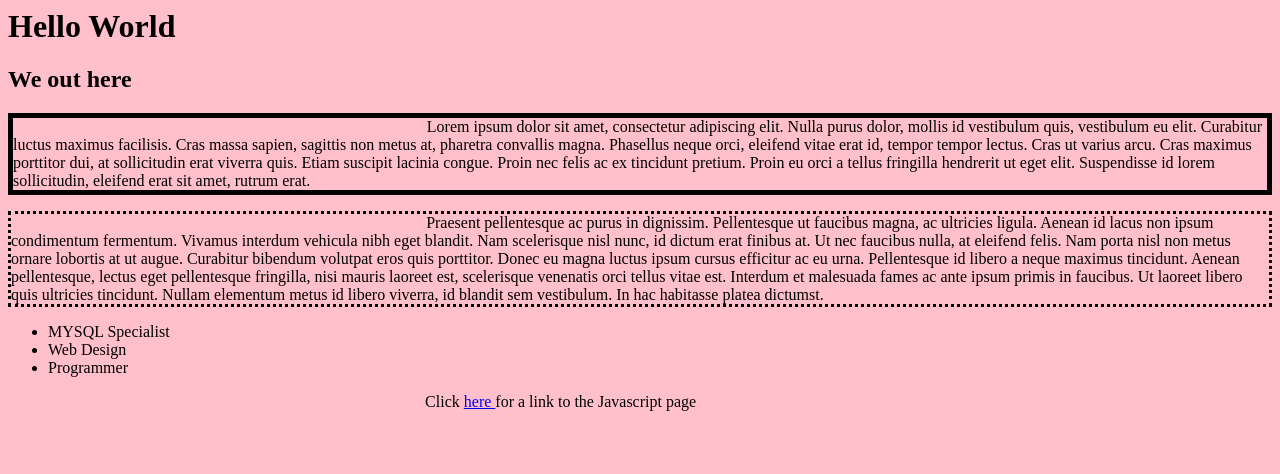
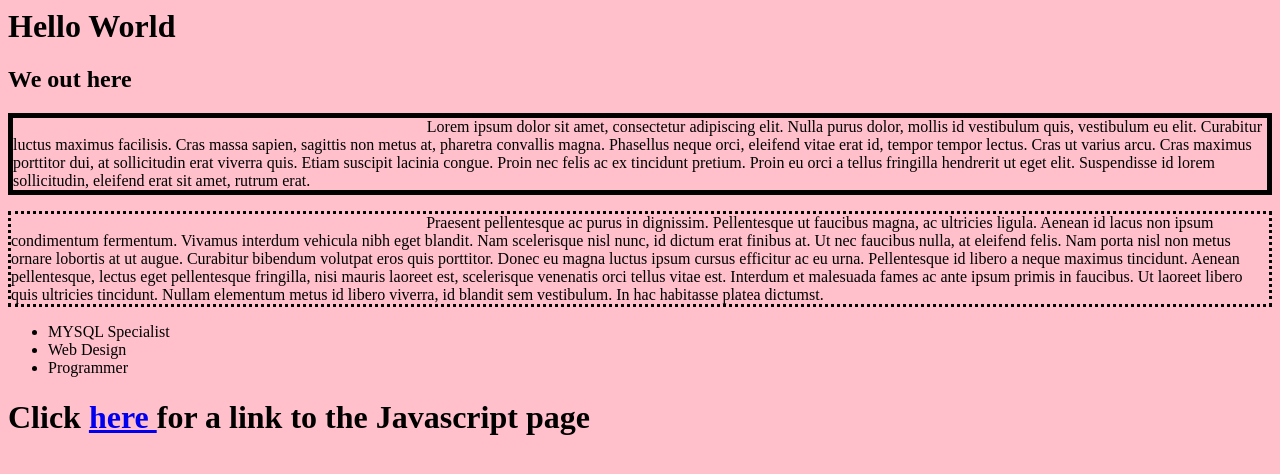
Before and after one commit to NehPatel97/NehPatel97.github.io, a plain HTML site: page index.html in a window 1280 px wide. Drawn offline with Linux system fonts and the light colour scheme.

Commit message:
with Javascript

```diff
--- a/index.html
+++ b/index.html
@@ -21,7 +21,7 @@
 		<li> Programmer </li>
 	</ul>
 
-	<p> Click <a href="https://Nehpatel97.github.io/indexjs.html"> here </a> for a link to the Javascript page </p>
+	<h1> Click <a href="https://Nehpatel97.github.io/indexjs.html"> here </a> for a link to the Javascript page </h1>
 
 </body>
 </html>
```
